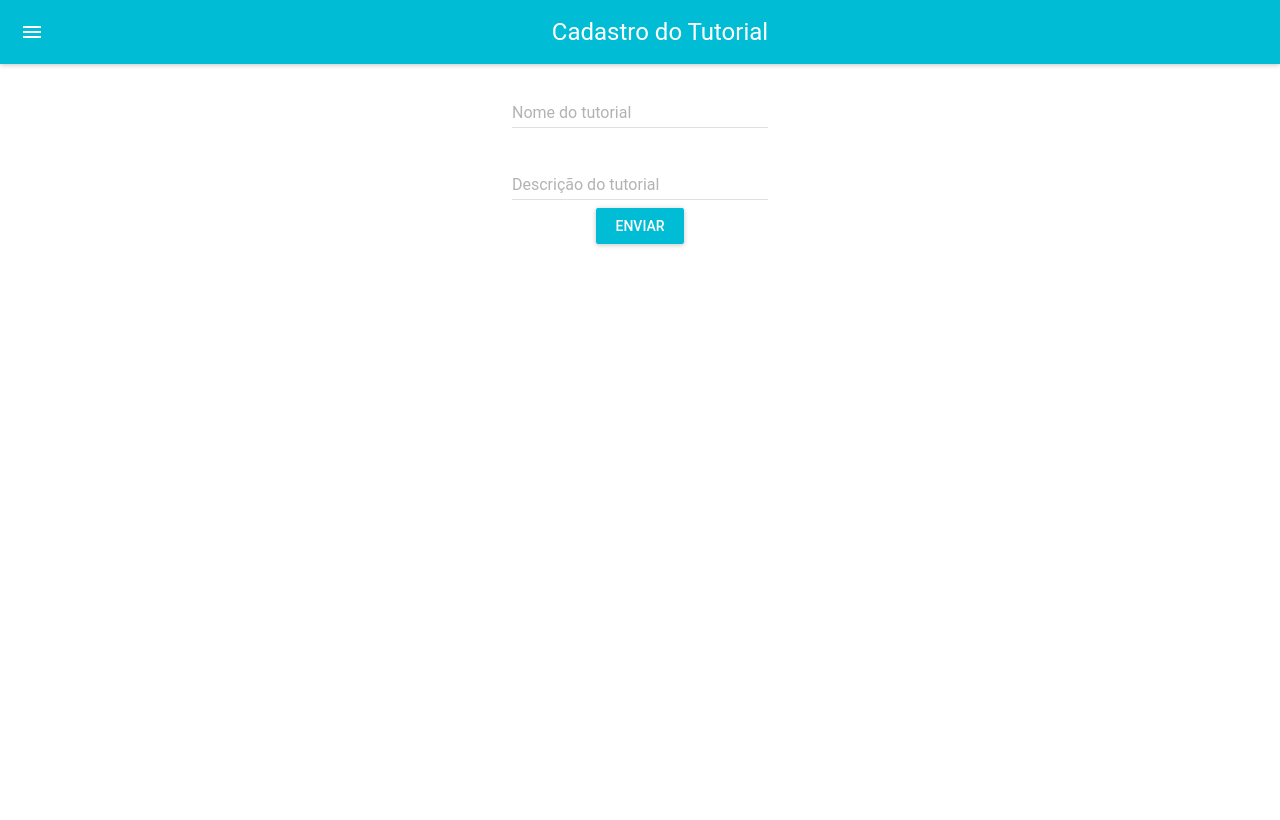
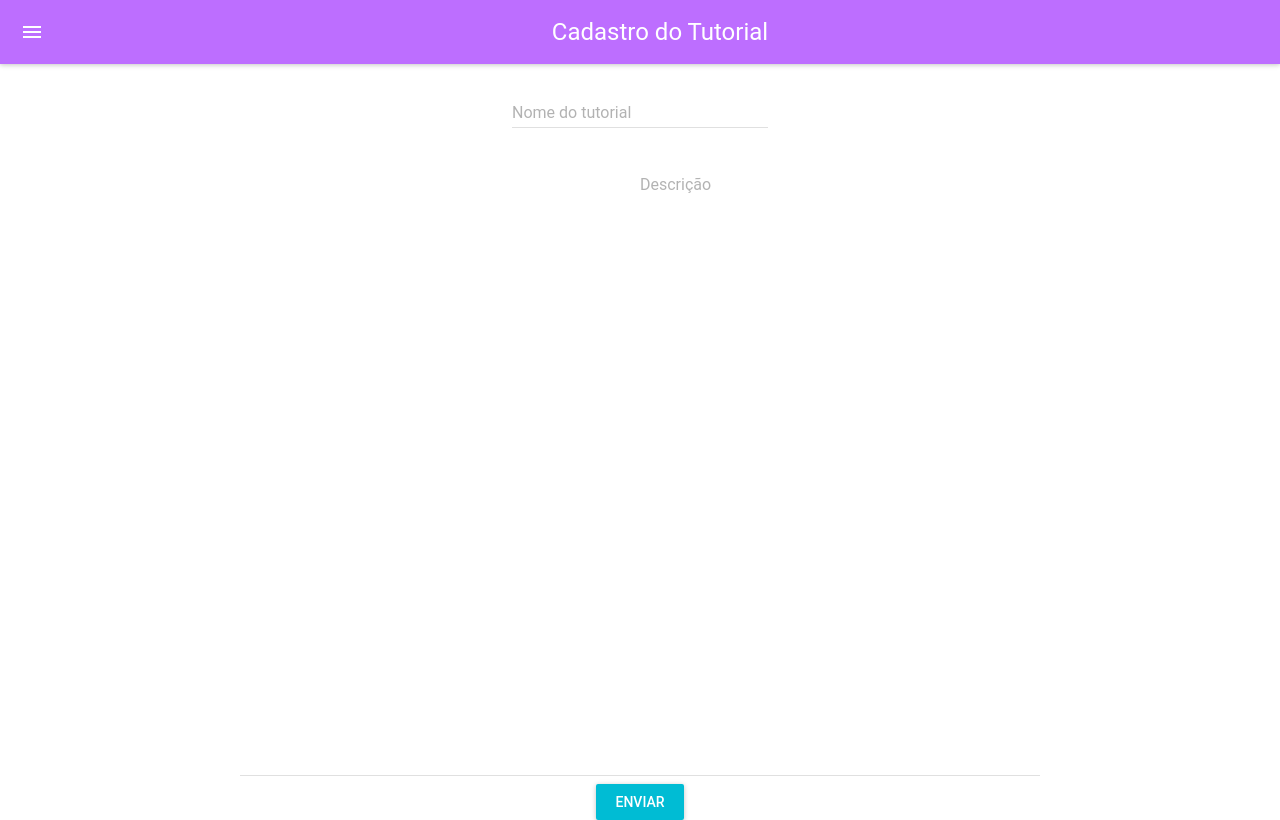
Before and after one commit to botludum/ludum-materiais-frontend, a React (Create React App) app: page /tutorial in a window 1280 px wide. Built offline with nearby package versions, Linux system fonts and the light colour scheme.

Commit message:
Comecando a estilizacao
Co-authored-by: LucasPenido <lpenidoa@me.com>
Co-authored-by: jprcorreia <joaopedrocorreia9@gmail.com>

```diff
--- a/src/CadastrarTutorial.js
+++ b/src/CadastrarTutorial.js
@@ -43,6 +43,7 @@ class CadastrarTutorial extends Component {
         <MuiThemeProvider>
           <div style={style}>
           <AppBar
+             style={{backgroundColor: '#bd6eff'}}
              title="Cadastro do Tutorial"
            />
            <TextField
@@ -53,12 +54,15 @@ class CadastrarTutorial extends Component {
            <br/>
            <TextField
              hintText="Escreva o seu tutorial"
-             floatingLabelText="Descrição do tutorial"
+             floatingLabelText="Descrição"
              onChange = {(event,newValue) => this.setState({descricaoTutorial:newValue})}
-             rowsMax = "20"
+             rowsMax = "25"
+             rows = "25"
+             multiLine = {true}
+             style = {style_descricao}
              />
            <br/>
-           <RaisedButton label="Enviar" primary={true} style={style} onClick={(event) => this.handleClick(event)}/>
+           <RaisedButton label="Enviar" primary={true} style={style_button} onClick={(event) => this.handleClick(event)} />
           </div>
          </MuiThemeProvider>
       </div>
@@ -67,9 +71,16 @@ class CadastrarTutorial extends Component {
 }
 
 const style = {
-  textAlign : 'center'
+  textAlign : 'center',
 };
 
+const style_button = {
+  textAlign : 'center',
+  primary : "#bd6eff"
+}
+const style_descricao = {
+  width : 800
+}
 
 
 export default CadastrarTutorial;
```
